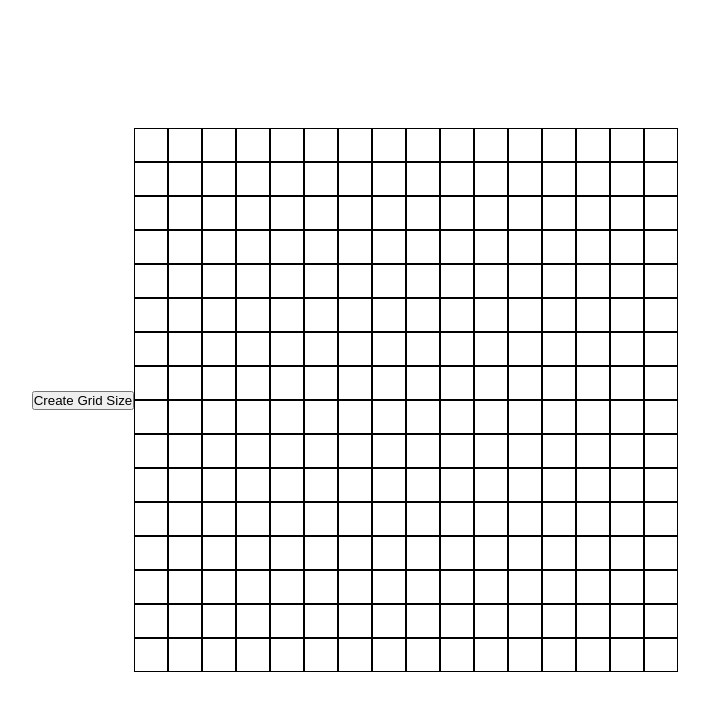
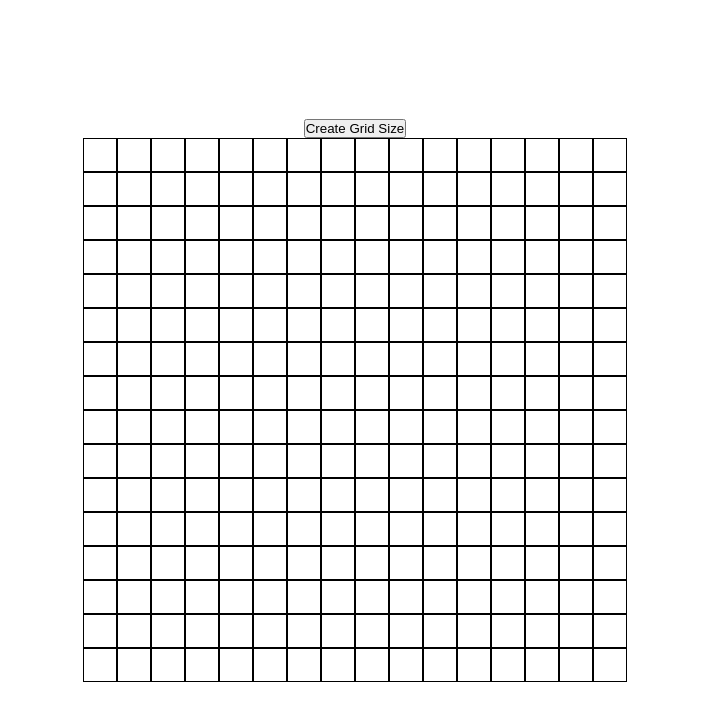
Before and after one commit to jvnsn/Etch-a-sketch, a plain HTML site: page index.html in a window 1280 px wide. Shown: the whole page, without its empty margins (285-994 px from the left). Drawn offline with Linux system fonts and the light colour scheme.

Commit message:
add css to container

```diff
--- a/style.css
+++ b/style.css
@@ -7,5 +7,15 @@ body {
     display: flex;
     justify-content: center;
     align-items: center;
+    flex-direction: column;
     min-height: 100vh;
 }
+
+
+.container {
+    display: flex;
+    flex-wrap: wrap;
+    max-width: 600px;
+    max-height: 600px;
+    justify-content: center;
+}
```
